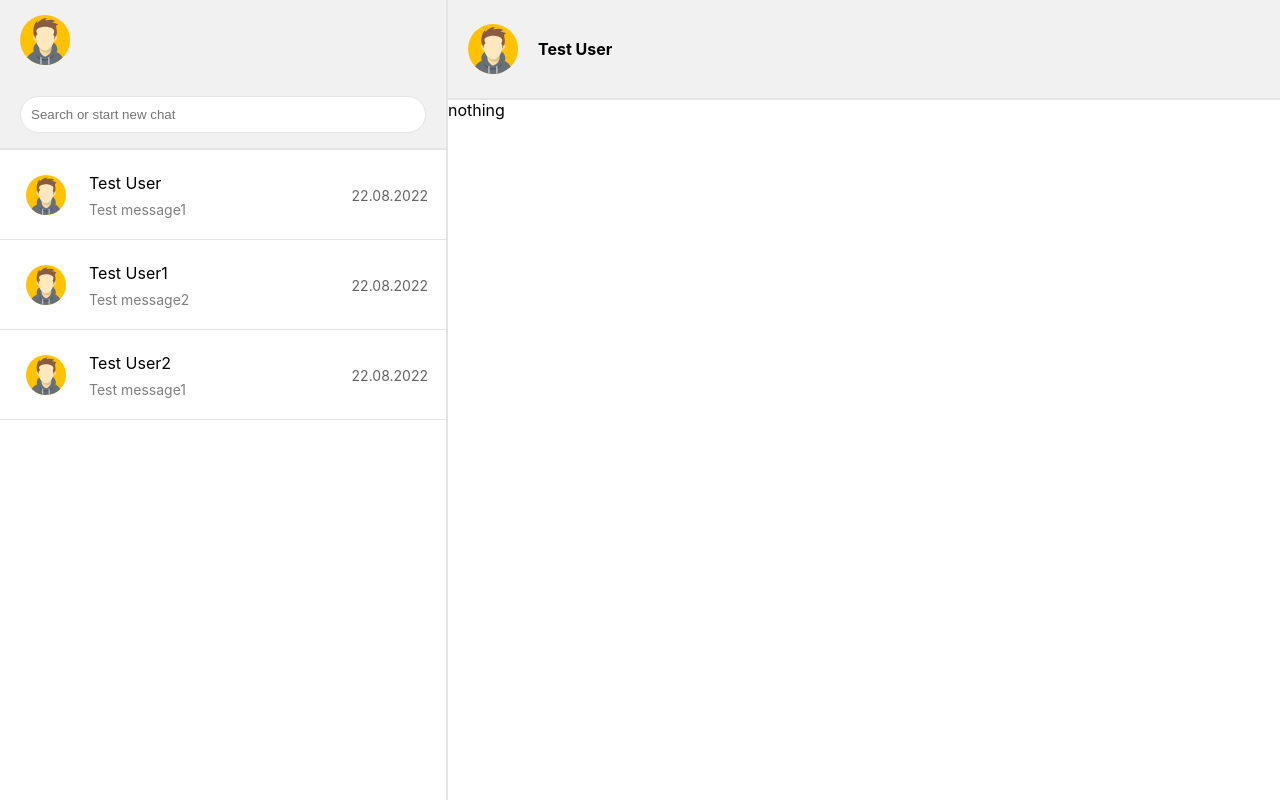
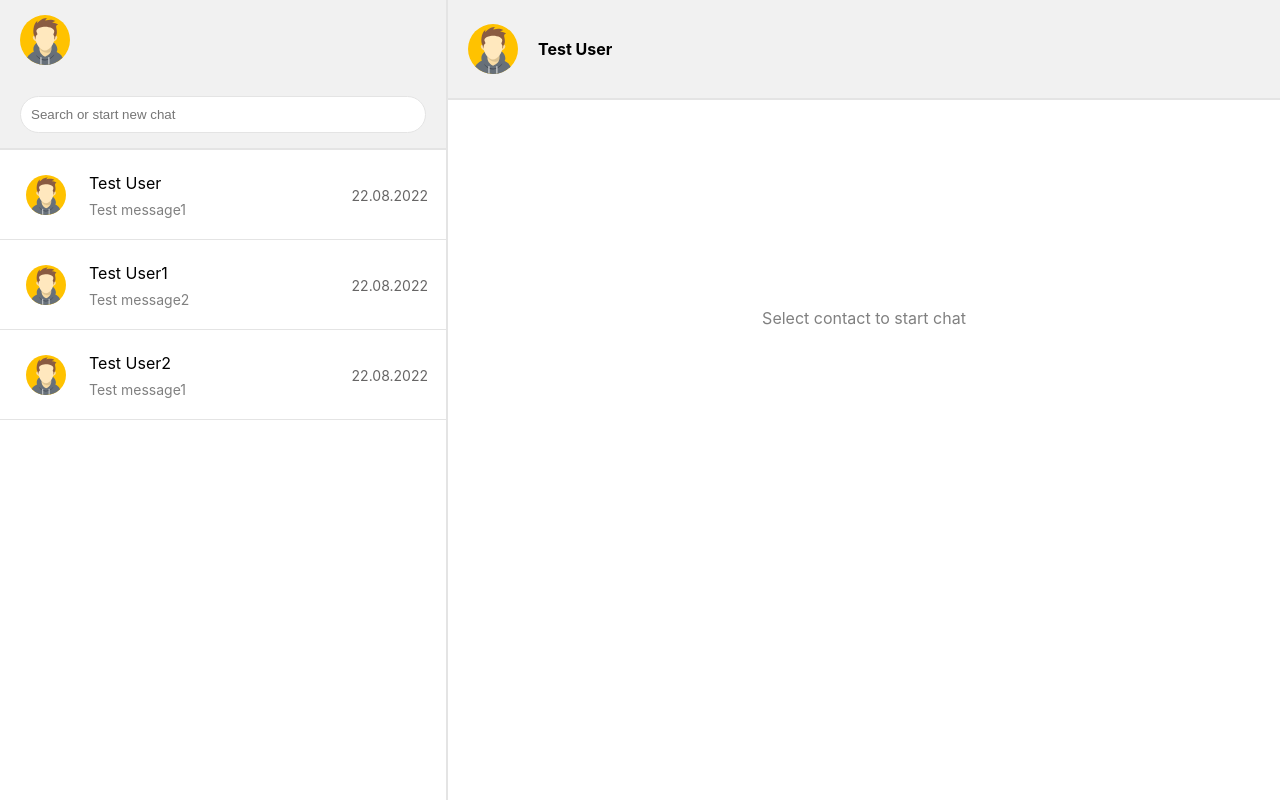
Before and after one commit to yupaziura/test-messenger, a React (Create React App) app: page / in a window 1280 px wide. Built offline with nearby package versions, Linux system fonts and the light colour scheme.

Commit message:
Add select contact panel

```diff
--- a/src/components/MessageList/MessageList.js
+++ b/src/components/MessageList/MessageList.js
@@ -23,7 +23,9 @@ const MessageList = (props) => {
                     )
                 })
                 :
-                'nothing'
+                <div className="start">
+                    <p>Select contact to start chat</p>
+                </div>
             }
         </div>
     )
--- a/src/components/MessageList/MessageList.scss
+++ b/src/components/MessageList/MessageList.scss
@@ -1,4 +1,10 @@
 .message_list {
     height: calc(100% - 200px);
     overflow-y: scroll;
+
+    .start{
+        margin-top: 25%;
+        text-align: center;
+        color: grey;
+    }
 }
```
